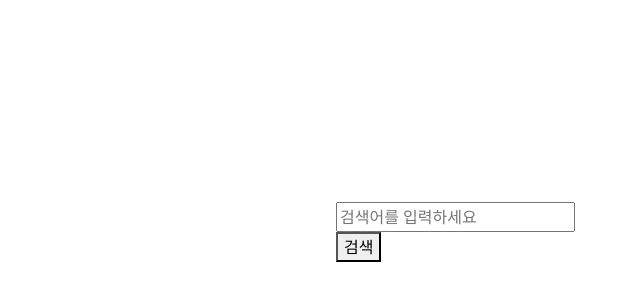
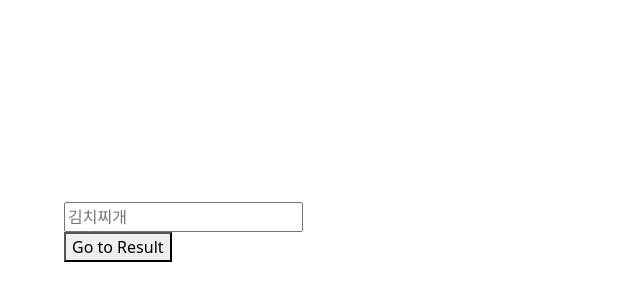
Before and after one commit to The-Pirates-of-Jaryngobi/frontend, a Vue app in the folder youtube_recipe/: page / in a window 1280 px wide. Shown: the part 168-468 px from the top of the page, without its empty margins (0-640 px from the left). Built offline with nearby package versions, Linux system fonts and the light colour scheme.

Commit message:
fix: home <-> result 연결 에러 수정

```diff
--- a/youtube_recipe/src/main.js
+++ b/youtube_recipe/src/main.js
@@ -3,16 +3,15 @@ import 'bootstrap/dist/css/bootstrap.css'
 
 import { createApp } from 'vue'
 //import { createPinia } from 'pinia'
+
 import { createRouter, createWebHistory } from 'vue-router';
+//import router from './router' // 위 방식으로 라우터 설정
 
 import App from './App.vue'
-//import router from './router'
 import Home from './views/Home.vue';
 import Result from './views/Result.vue';
 import About from './views/About.vue';
 import ErrorPage from './views/Error.vue';
-import NoResult from '.views/NoResult.vue';
-
 
 const routes = [
     {
@@ -40,7 +39,7 @@ const routes = [
         component: ErrorPage,
     },
     {
-        path: '/no-result',
+        path: '/noresult',
         name: 'NoResult',
         component: () => import('./views/NoResult.vue'),
     }
@@ -48,7 +47,10 @@ const routes = [
 
 const router = createRouter({
     history: createWebHistory(),
-    routes,
+    routes: [
+      { path: '/', component: Home }, // '/home' 경로에 Home 컴포넌트를 매핑
+      { path: '/result/:inputData', component: Result }, // '/result' 경로에 Result 컴포넌트를 매핑하고, inputData라는 동적 매개변수를 정의
+    ]
 });
 
 const app = createApp(App);
--- a/youtube_recipe/src/views/Home.vue
+++ b/youtube_recipe/src/views/Home.vue
@@ -1,48 +1,36 @@
+<!--
 <template>
     <header></header>
     <div>
-        <input type="text" v-model="searchTerm" placeholder="검색어를 입력하세요" />
-        <button @click="search">검색</button>
+        <input type="text" v-model="searchTerm" >
     </div>
-    <div v-if="showNoResult">
-        <NoResult />
+    <NoResult v-if="showNoResult" />
+    <footer></footer>
+</template>
+-->
+
+<template>
+    <div>
+        <input v-model="inputData" type="text" placeholder="김치찌개">
+        <button @click="$router.push(`/result/${inputData}`)">Go to Result</button>
     </div>
-    <footer></footer>
 </template>
 
 <script>
-//import HeaderWhite from './components/HeaderWhite.vue'
-//import Hero from './components/HeroMain.vue'
-//import Footer from './components/Footer.vue'
-
-import NoResult from './components/NoResult.vue'
-
 export default {
     data() {
         return {
-            searchTerm: '',
-            showNoResult: false
+            inputData: '',
         };
     },
+
     methods: {
-        async search() {
-            if (this.searchTerm === '') {
-                this.showNoResult = true;
-            } else {
-                // 검색어를 백엔드 API로 전달하여 데이터베이스에서 결과 확인
-                const response = await fetch(`/api/search?term=${this.searchTerm}`);
-                const data = await response.json();
-
-                if (data.length === 0) {
-                    this.showNoResult = true;
-                } else {
-                    this.$router.push({ name: 'Result', params: { searchTerm: this.searchTerm } });
-                }
-            }
+        search() {
+            // 검색어를 Result 페이지로 전달하는 로직 구현
+            this.$router.push({ name: 'Result', params: { inputData: this.inputData } });
         },
     },
-    components: {
-        NoResult
-    }
 };
+
+
 </script>
--- a/youtube_recipe/src/views/Result.vue
+++ b/youtube_recipe/src/views/Result.vue
@@ -2,13 +2,9 @@
     <header></header>
     <div>
         <h2>검색 결과</h2>
-        <p>검색어: {{ searchTerm }}</p>
-        <ul>
-            <!-- 검색 결과를 리스트 형태로 보여줌 -->
-            <li v-for="result in searchResults" :key="result.id">{{ result.title }}</li>
-        </ul>
+        <p>입력한 검색어: {{ inputData }} </p>
+        <!--{{ $route.params.searchTerm }}</p>-->
     </div>
-    <footer></footer>
 </template>
 
 <script>
@@ -18,18 +14,18 @@
 
 export default {
     computed: {
-        searchTerm() {
-            return this.$route.params.searchTerm; // Home 페이지에서 전달된 검색어 가져오기
+        inputData() {
+            return this.$route.params.inputData;
         },
         searchResults() {
             // 검색어에 해당하는 내용을 가져오는 로직 구현
             // 예시로 정적인 데이터를 사용하고, 실제로는 API 요청 등을 통해 데이터를 가져와야 합니다.
             const searchData = [
-            { id: 1, title: '메뉴 1' },
-            { id: 2, title: '메뉴 2' },
-            { id: 3, title: '메뉴 3' },
+                { id: 1, title: '메뉴 1' },
+                { id: 2, title: '메뉴 2' },
+                { id: 3, title: '메뉴 3' },
             ];
-            return searchData.filter(item => item.title.includes(this.searchTerm));
+            return searchData.filter(item => item.title.includes(this.inputData)); // searchTerm -> inputData로 수정
         },
     },
 };
```
